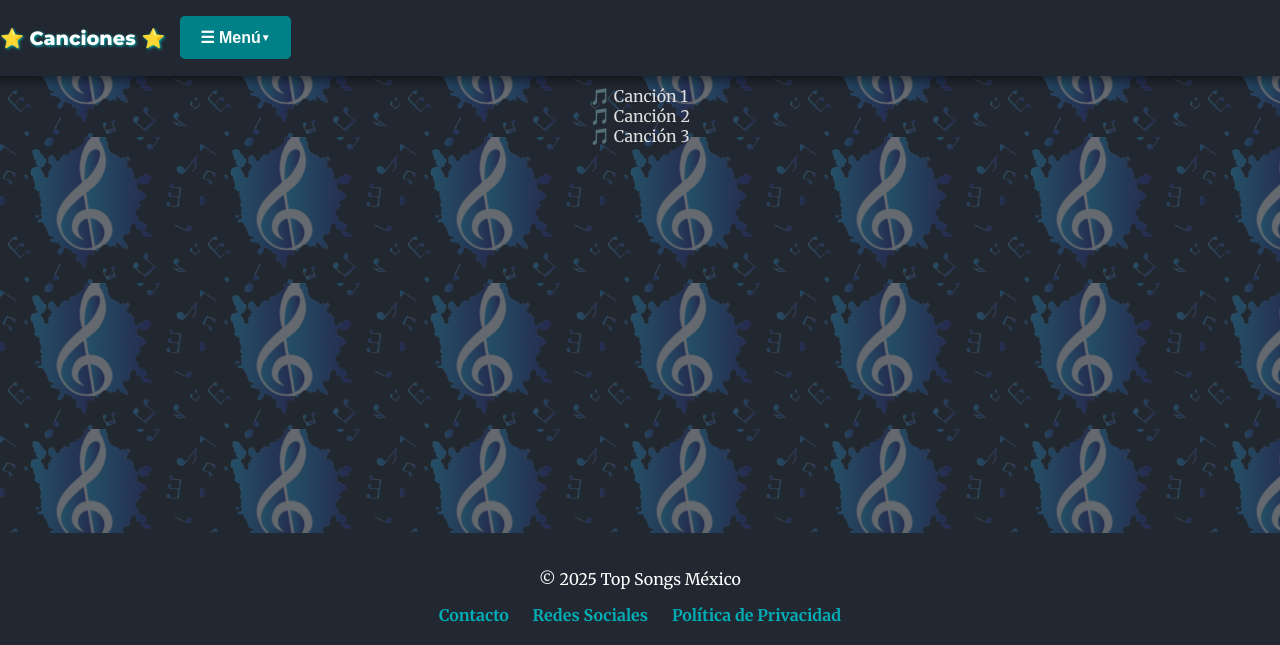
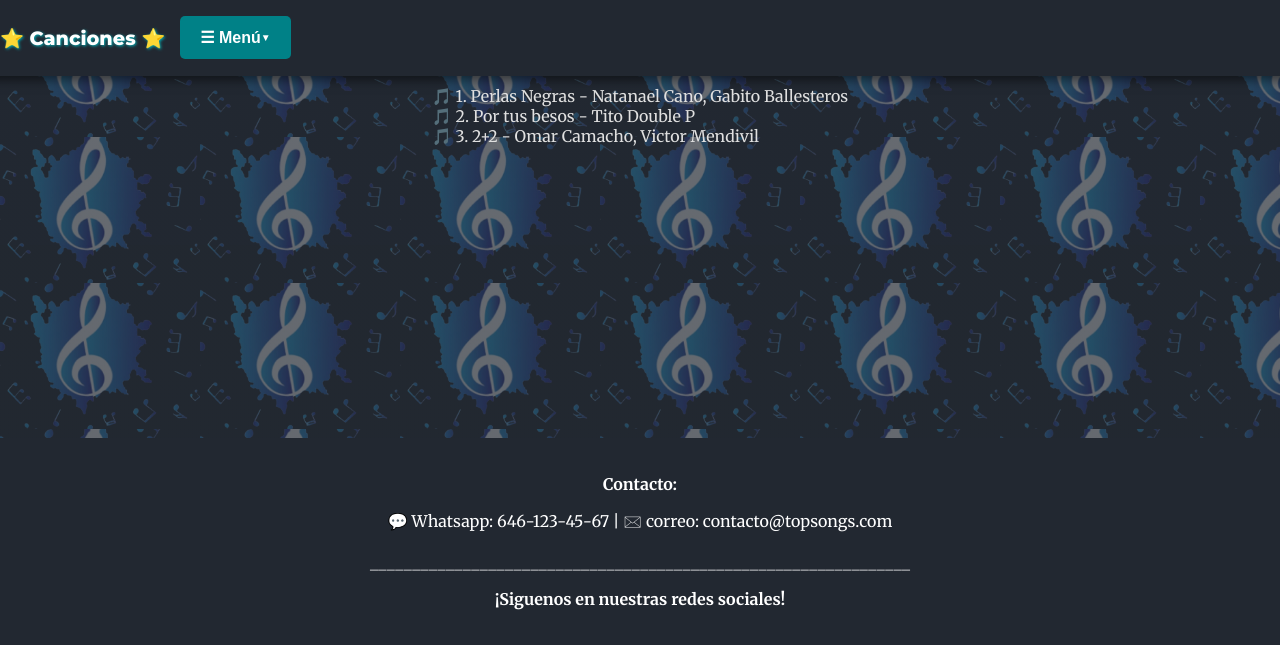
Before and after one commit to CinthiaRod/TPI_Modulo4_Delgado_Garcia_Higuera_Rodriguez, a website: page PUBLIC/index.html in a window 1280 px wide. Shown: the part 155-800 px from the top of the page. Drawn offline with Linux system fonts and the light colour scheme; a web font is replaced by a local one.

Commit message:
modificaciones front

```diff
--- a/PUBLIC/index.html
+++ b/PUBLIC/index.html
@@ -62,9 +62,9 @@
     <!-- Slider de novedades -->
     <div class="slider-container">
       <div class="slider" id="slider">
-        <div class="slide">🎵 Canción 1</div>
-        <div class="slide">🎵 Canción 2</div>
-        <div class="slide">🎵 Canción 3</div>
+        <div class="slide">🎵  1. Perlas Negras - Natanael Cano, Gabito Ballesteros</div>
+        <div class="slide">🎵  2. Por tus besos - Tito Double P</div>
+        <div class="slide">🎵  3. 2+2 - Omar Camacho, Victor Mendivil</div>
       </div>
     </div>
 
@@ -170,14 +170,14 @@
     </div>
 
     <!-- Footer -->
-    <footer>
-      <p>© 2025 Top Songs México</p>
-      <div class="footer-links">
-        <a href="#">Contacto</a>
-        <a href="#">Redes Sociales</a>
-        <a href="#">Política de Privacidad</a>
-      </div>
-    </footer>
+<footer>
+  <div class="footer-links">
+    <p><strong>Contacto: </p>
+    <p></p></strong> 💬 Whatsapp: 646-123-45-67 | 🖂 correo: contacto@topsongs.com</p>
+    <p><strong>________________________________________________________________</p>
+    <p><strong>¡Siguenos en nuestras redes sociales!</p>
+  </div>
+</footer>
 
     <script src="script.js"></script>
   </body>
--- a/PUBLIC/script.js
+++ b/PUBLIC/script.js
@@ -127,7 +127,7 @@ function setupForgotPasswordListener() {
     if (link) {
         link.addEventListener('click', (e) => {
             e.preventDefault();
-            alert('🔔Para recuperar su contraseña favor de manar un correo a Help@topsongs.com🔔');
+            alert('🔔 Para recuperar su contraseña favor de enviar un correo a Help@topsongs.com 🔔');
         });
     }
 }
--- a/PUBLIC/style.css
+++ b/PUBLIC/style.css
@@ -454,15 +454,3 @@ footer {
 .footer-links {
     margin-top: 10px;
 }
-
-.footer-links a {
-    color: #00adb5;
-    margin: 0 10px;
-    text-decoration: none;
-    font-weight: bold;
-}
-
-.footer-links a:hover {
-    text-decoration: underline;
-    color: #00ffff;
-}
```
